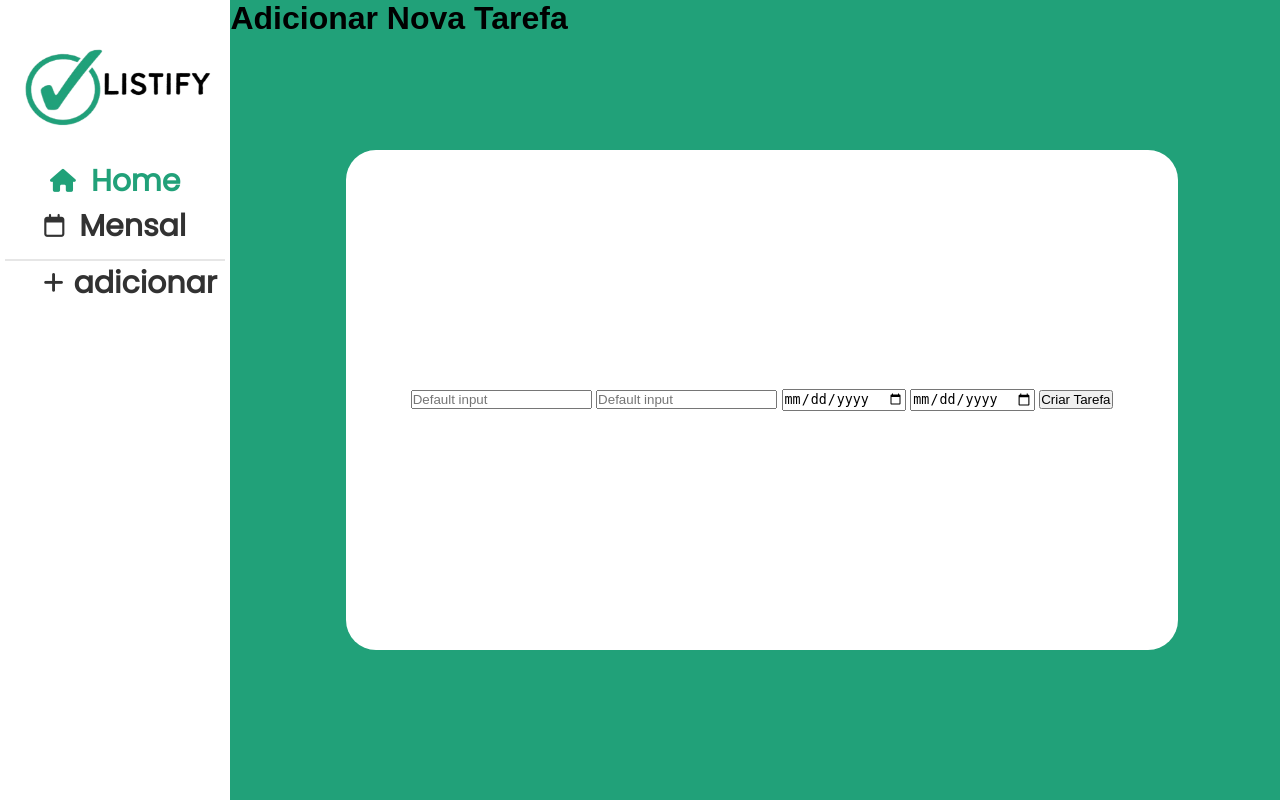
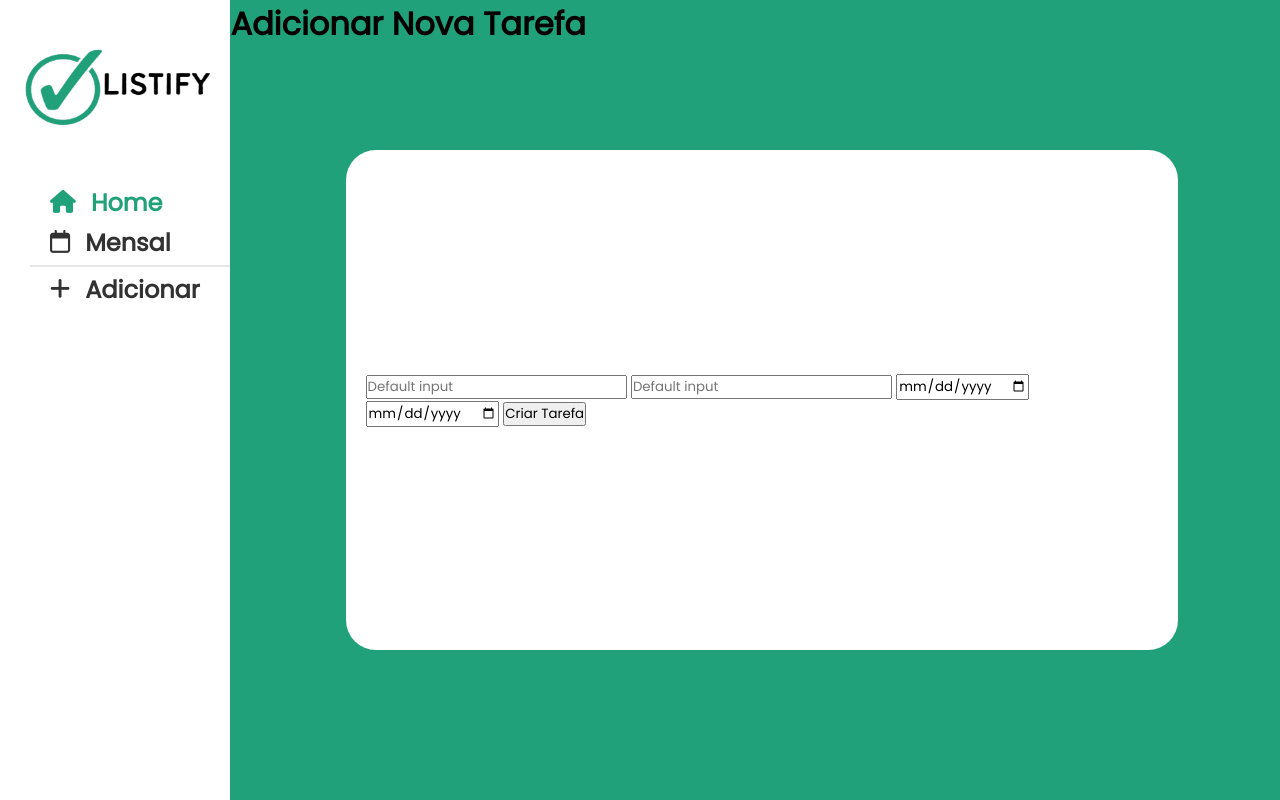
Before and after one commit to KauaSd/Listify, a PHP site: page / in a window 1280 px wide. Run offline with PHP 8.4, Linux system fonts and the light colour scheme; data comes from the database, SQL or seed files in the repository; some libraries are stand-ins or nearby versions.

Commit message:
Alterações do Menu

```diff
--- a/Index.php
+++ b/Index.php
@@ -22,10 +22,11 @@ $resultado=mysqli_query($conexao,$query);
 
 <body>
     <div class="Menu">
-        <div class="Foto">
+        <div class="LogoListify">
             <img src="./imgs/LogoListifySemFundo.png" alt="" width=213px height=135px>
         </div>
-        <div class="btnMenu">
+        <div class="btnsMenu">
+            <div class="btnHome">
                 <a href="?pagina=form" class="ahome">
                     <i class="fa-solid fa-house casa"></i>
                     <button class="home">Home</button>
@@ -38,11 +39,12 @@ $resultado=mysqli_query($conexao,$query);
                 </a>
             </div>
             <div class="linha"></div>
-        <div class="btnadicionar">
+            <div class="btnAdicionar">
                 <a href="" class="aadicionar">
                 <i class="fa-solid fa-plus adicionaricon"></i>
-                <button class="adicionar">adicionar</button>
+                    <button class="adicionar">Adicionar</button>
                 </a>
+            </div>
         </div>
     </div>
     <div class="Title">
--- a/style.css
+++ b/style.css
@@ -2,13 +2,13 @@
   margin: 0;
   padding: 0;
   box-sizing: border-box;
+  font-family: Poppins, sans-serif;
 }
 
 body {
   background: #21A179;
   display: flex;
   height: 100vh;
-  font-family: Arial, sans-serif;
   overflow-x: hidden;
 }
 
@@ -17,7 +17,6 @@ body {
   background-color: #fff;
   display: flex;
   flex-direction: column;
-  align-items: center;
   padding-top: 20px;
 }
 
@@ -39,14 +38,30 @@ body {
   gap: 15px;
 }
 
+.LogoListify, .linha{
+  display: flex;
+  align-self: center;
+}
+
+.btnHome, .btnMensal, .btnAdicionar{
+  margin-left: 50px;
+}
+
+.btnAdicionar, .linha, .btnMensal{
+  margin-top: 5px;
+}
+
+.btnsMenu{
+  margin-top: 30px;
+}
+
 .home, .mensal,.adicionar {
   all: unset;
   display: flex;
   text-decoration: none;
   border: none;
   color: #21A179;
-  font-family: Poppins, sans-serif;
-  font-size: 30px;
+  font-size: 24px;
   background-color: transparent;
   cursor: pointer;
   font-weight: bold;
@@ -60,18 +75,14 @@ body {
 .casa, .mensalicon, .adicionaricon {
   color: #21A179;
   font-size: 23px;
-  margin-top: 10px;
+  margin-top: 5px;
   margin-right: 15px;
 }
+
 .mensalicon, .mensal, .adicionar, .adicionaricon{
- color:#323232
+  color:#323232
 }
-.adicionaricon{
-  margin-left: 30px;
-}
-.adicionar{
-  margin-left: -5px;
-}
+
 @media (max-width: 768px) {
   .Form {
     width: 90vw;
@@ -98,7 +109,7 @@ body {
 
 .linha{
   background-color:#E6E6E6;
-  width: 220px;
+  width: 200px;
   height: 2px;
-  margin-top: 10px;
+  margin-left: 30px;
 }
```
Lines whose indentation alone changed are shown as unchanged.
